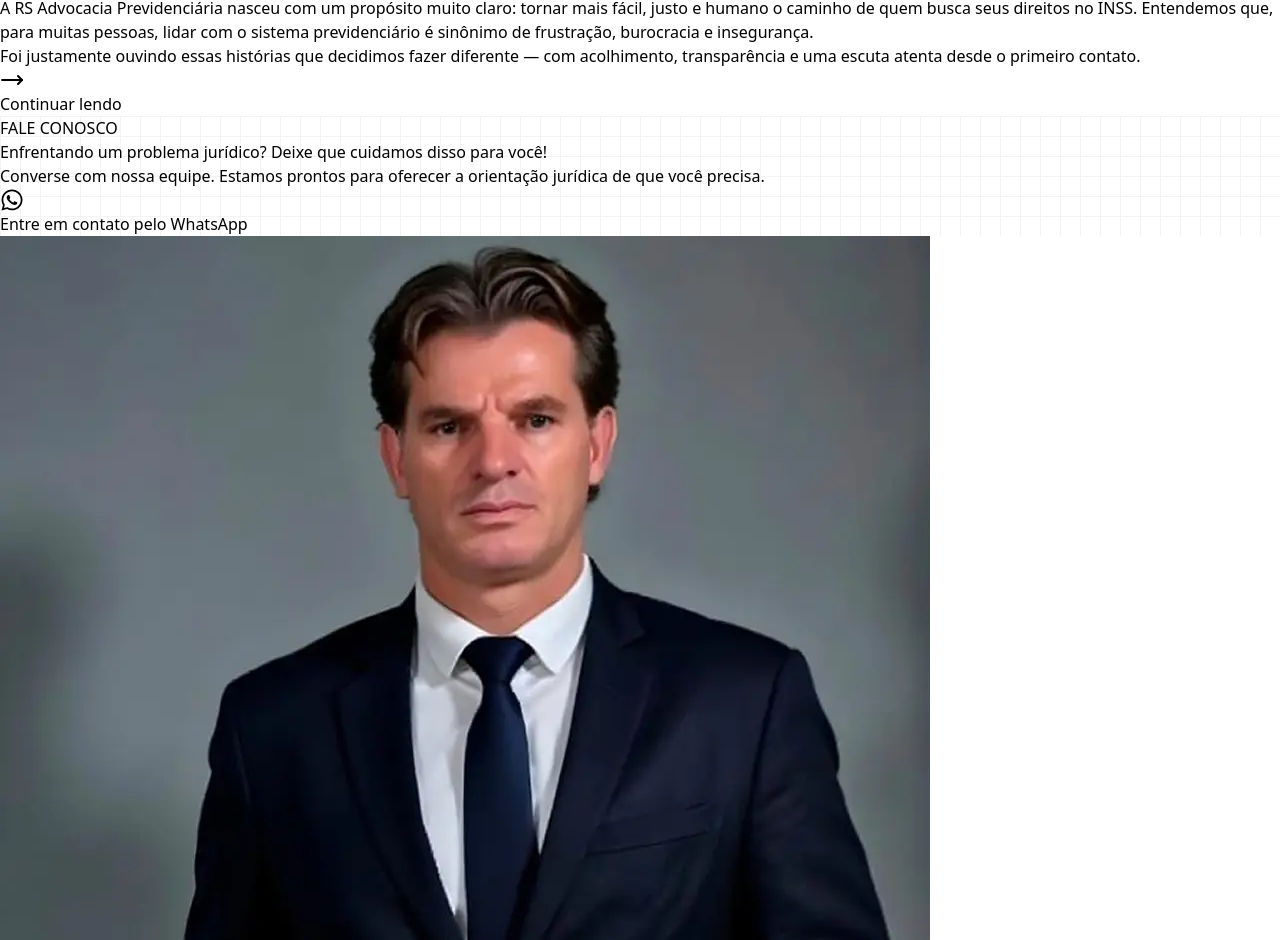
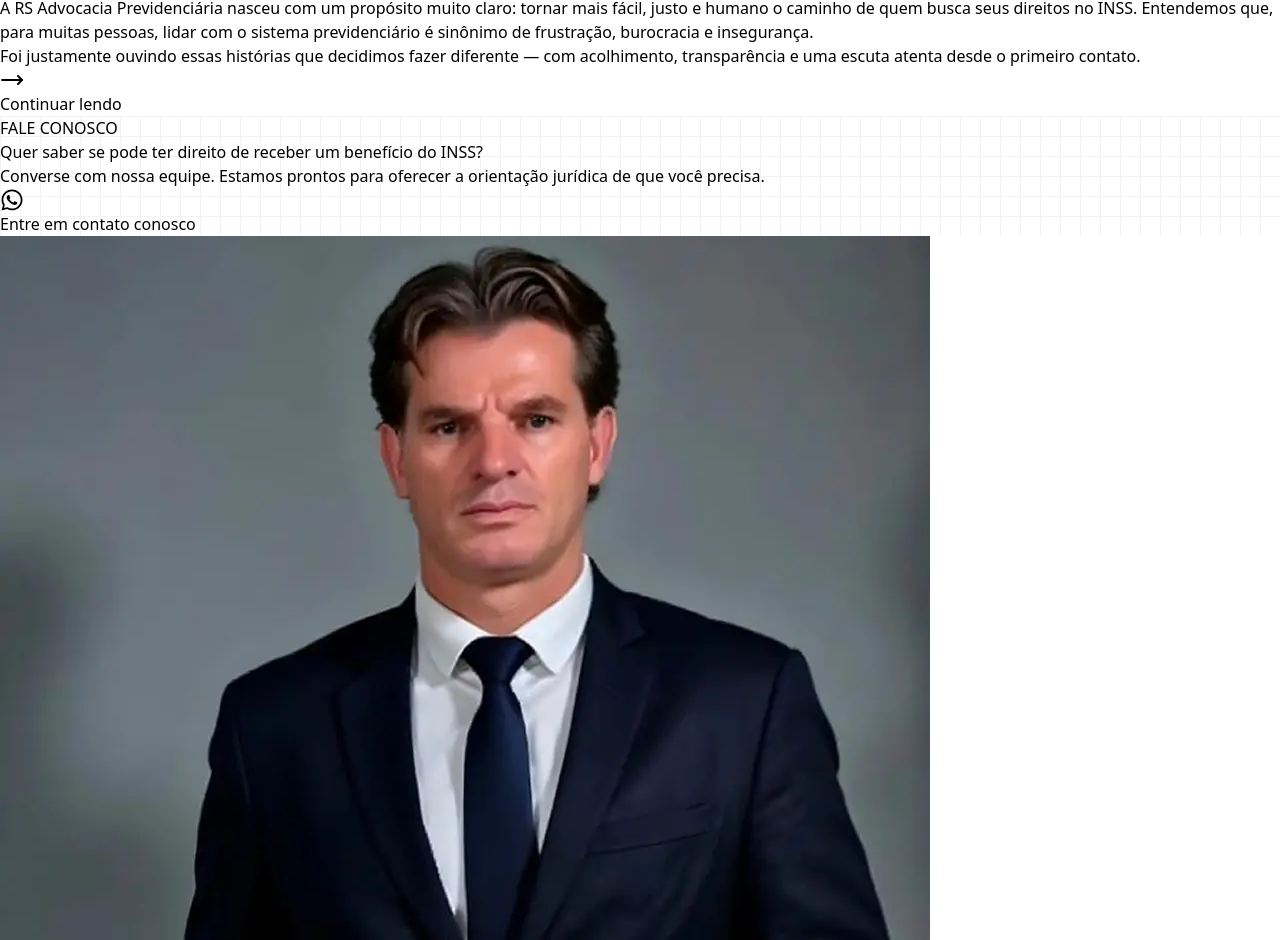
Before and after one commit to EdisonMatos/LP-RS-Advocacia, a React (Vite) app: page / in a window 1280 px wide. Shown: the part 1952-2892 px from the top of the page. Built offline with nearby package versions, Linux system fonts and the light colour scheme; a web font is replaced by a local one.

Commit message:
fix: Copys cta alterados

```diff
--- a/src/content/content.jsx
+++ b/src/content/content.jsx
@@ -479,11 +479,10 @@ const content = {
     cta: {
       backgroundImg: ctaWhatsappImgBg,
       miniTag: "FALE CONOSCO",
-      title:
-        "Enfrentando um problema jurídico? Deixe que cuidamos disso para você!",
+      title: "Quer saber se pode ter direito de receber um benefício do INSS?",
       subtitle:
         "Converse com nossa equipe. Estamos prontos para oferecer a orientação jurídica de que você precisa.",
-      ctaButtonText: "Entre em contato pelo WhatsApp",
+      ctaButtonText: "Entre em contato conosco",
     },
     steps: {
       miniTag: "PASSO A PASSO",
```
